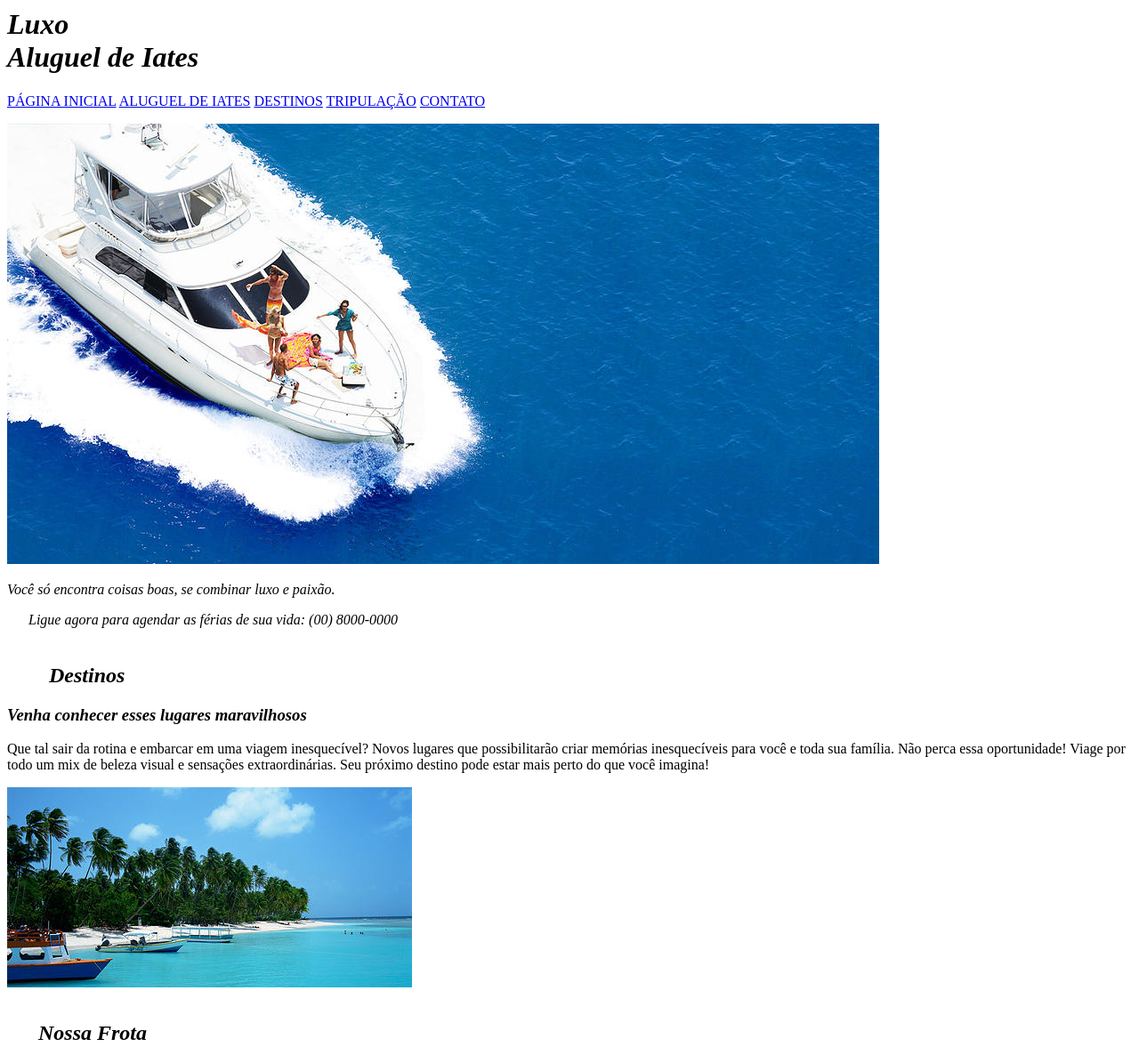
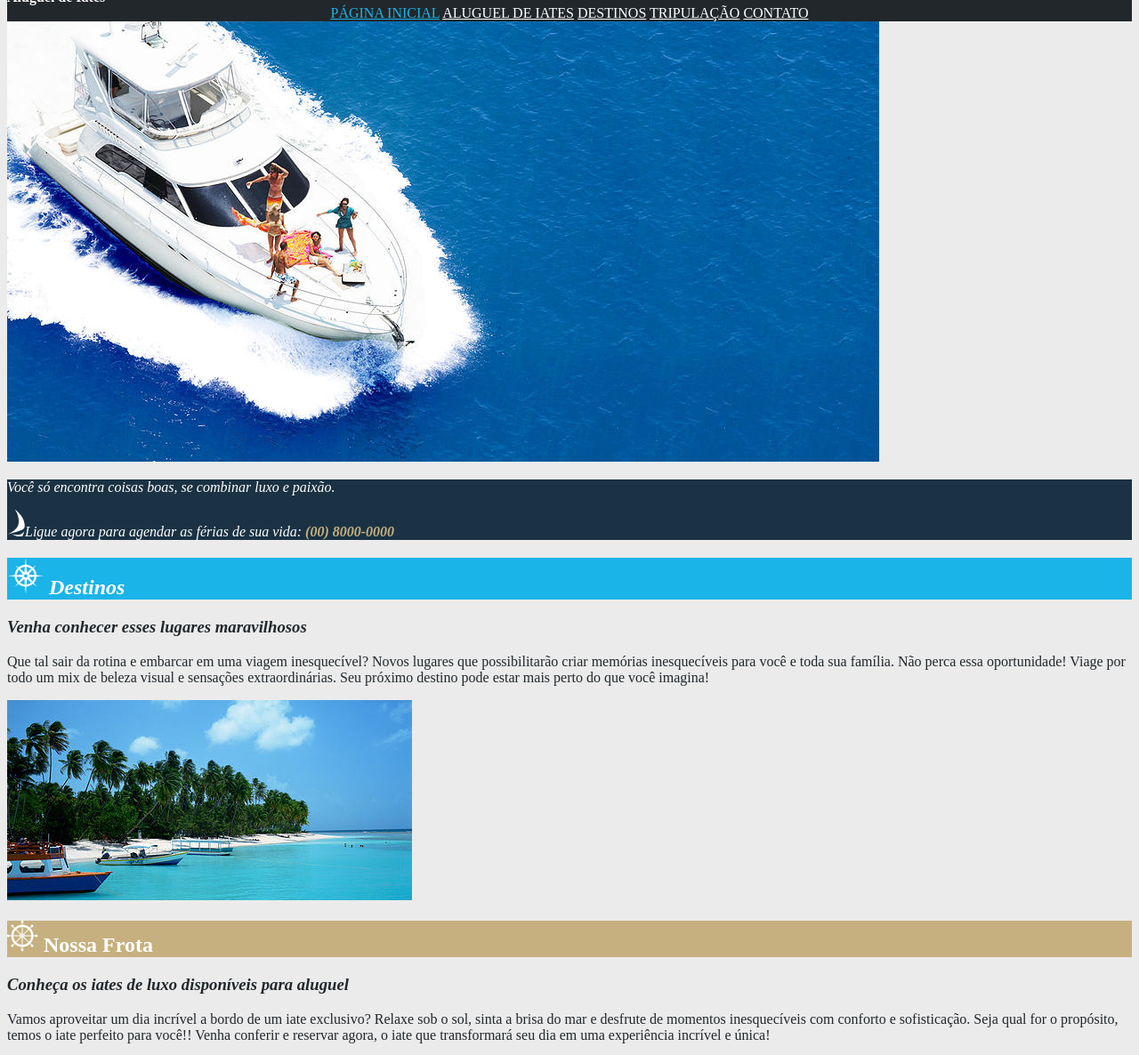
Before and after one commit to flaviarhuana/ProjetoAluguelIates, a plain HTML site: page index.html in a window 1280 px wide. Shown: the part 79-1265 px from the top of the page at 89% size. Drawn offline with Linux system fonts and the light colour scheme.

Commit message:
Cores add

```diff
--- a/index.html
+++ b/index.html
@@ -4,55 +4,94 @@
     <meta charset="UTF-8">
     <meta name="viewport" content="width=device-width, initial-scale=1.0">
     <title>Luxo - Aluguel de Iates</title>
+    <style>
+        body {
+            background-color: #EBEBEB;
+            color: #21272B;
 
+        }
+        header {
+            background-color: #21272B;
+            color: #FFFFFF;
+
+        }
+        nav {
+            background-color: #21272B;
+            text-align: center;
+        }
+        .menu-azul {
+            color: #1BB4E8;
+        }
+        .menu-branco {
+            color: #FFFFFF;
+        }
+
+        .box1 {
+            background-color: #1A3243;
+            color: #FFFFFF;
+
+        }
+        .box2 {
+            background-color: #1BB4E8;
+            color: #FFFFFF;
+        }
+        .box3 {
+            background-color: #C6B07F;
+            color: #FFFFFF;
+        }
+
+    </style>
 </head>
+<body>
+    <header class="menu-azul"><img src="./Imagens/barco1.png" alt="Barco Principal"><b>Luxo <br /> </b></header>
+    <header class="menu-branco"><b>Aluguel de Iates</b></header>
+    <nav>
+        <a href="#" class="menu-azul">PÁGINA INICIAL</a>
+        <a href="#" class="menu-branco">ALUGUEL DE IATES</a>
+        <a href="#" class="menu-branco">DESTINOS</a>
+        <a href="#" class="menu-branco">TRIPULAÇÃO</a>
+        <a href="#" class="menu-branco">CONTATO</a>
+    </nav>
 
-<body>
+    <div class="quadro">
 
-        <img src="./Imagens/barco1.png" alt="barco1">
-
-        <h1><i>Luxo <br /> Aluguel de Iates</i></h1>
-
-            <p>
-                <a href="algum link">PÁGINA INICIAL</a>
-                <a href="algum link">ALUGUEL DE IATES</a>
-                <a href="algum link">DESTINOS</a>
-                <a href="algum link">TRIPULAÇÃO</a>
-                <a href="algum link">CONTATO</a>
-            </p>
-
-            <img src="./Imagens/barcoprincipal.jpg" alt="Barco Principal do banner">
-
-            <p><i>
-        Você só encontra coisas boas, se combinar luxo e paixão.
-        <br /> <img src="./Imagens/barco2.png" alt="Barco 2">
-        Ligue agora para agendar as férias de sua vida: (00) 8000-0000
-            </i></p>
+        <img src="./Imagens/barcoprincipal.jpg" alt="Barco Principal">
+        <div class="box1">
+            <p><i>Você só encontra coisas boas, se combinar luxo e paixão.</i></p>
+            <p><img src="./Imagens/barco2.png" alt="Barco 2"><i>Ligue agora para agendar as férias de sua vida: <span style="color: #C6B07F;"><b>(00) 8000-0000</b></span></i></p>
+        </div>
+    </div>
 
 
-        <h2><img src="./Imagens/destino.png" alt="Ícone"> <i>Destinos</i></h2>
+    <div>
+            <div class="box2">
+
+                <h2><img src="./Imagens/destino.png" alt="Icone"> <b><i>Destinos</b></i></h2></div>
 
                     <h3><i>Venha conhecer esses lugares maravilhosos</i></h3>
 
                         <p>Que tal sair da rotina e embarcar em uma viagem inesquecível? Novos lugares que possibilitarão criar memórias inesquecíveis para você e toda sua família.
                 Não perca essa oportunidade! Viage por todo um mix de beleza visual e sensações extraordinárias. Seu próximo destino pode estar mais perto do que você imagina! </p>
 
-                <img src="./Imagens/barcodestino.jpg" alt="Barco Destino 1">
+                <img src="./Imagens/barcodestino.jpg" alt="Destino">
+    </div>
 
+    <div>
+            <div class="box3">
 
-        <h2><img src="./Imagens/nossafrota.png" alt="Ícone"><i>Nossa Frota</i></h2>
+                <h2><img src="./Imagens/nossafrota.png" alt="Icone"> Nossa Frota</h2></div>
 
                     <h3><i>Conheça os iates de luxo disponíveis para aluguel</i></h3>
 
                         <p>Vamos aproveitar um dia incrível a bordo de um iate exclusivo? Relaxe sob o sol, sinta a brisa do mar e desfrute de momentos inesquecíveis com conforto e sofisticação.
-                    Seja qual for o propósito, temos o iate perfeito para você!! Venha conferir e reservar agora, o iate que transformará seu dia em uma experiência incrível e única!
-                </p>
+                    Seja qual for o propósito, temos o iate perfeito para você!! Venha conferir e reservar agora, o iate que transformará seu dia em uma experiência incrível e única!</p>                     </p>
 
                     <img src="./Imagens/barconossafrota1.jpg" alt="Iate 1">
                     <img src="./Imagens/barconossafrota2.jpg" alt="Iate 2">
+    </div>
 
-    <p>
-        &copy; 2023 por Luxo Aluguel de Iates
-    </p>
+    <footer>
+        <p>&copy; 2023 por Luxo Aluguel de Iates</p>
+    </footer>
 </body>
 </html>
```
Lines whose indentation alone changed are shown as unchanged.
